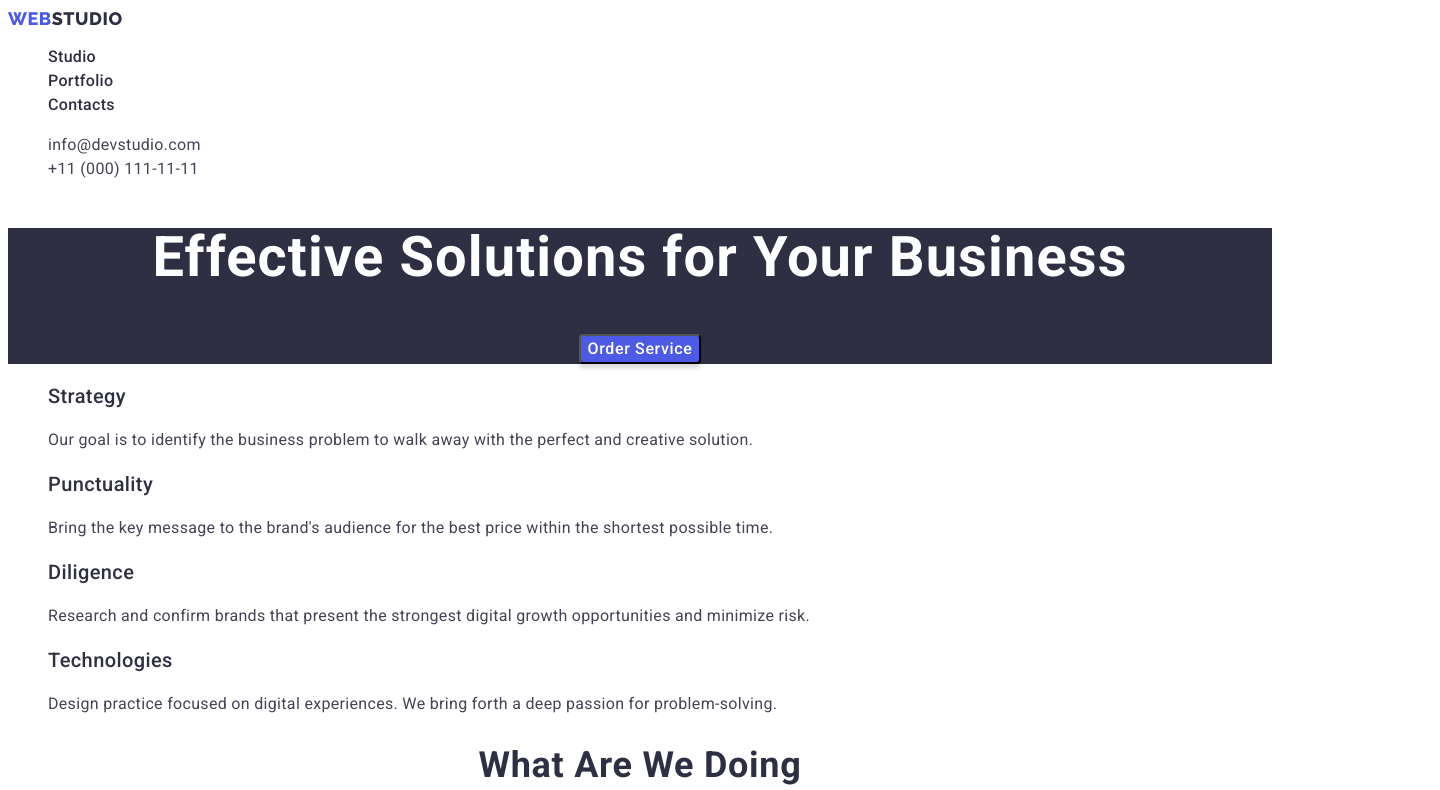
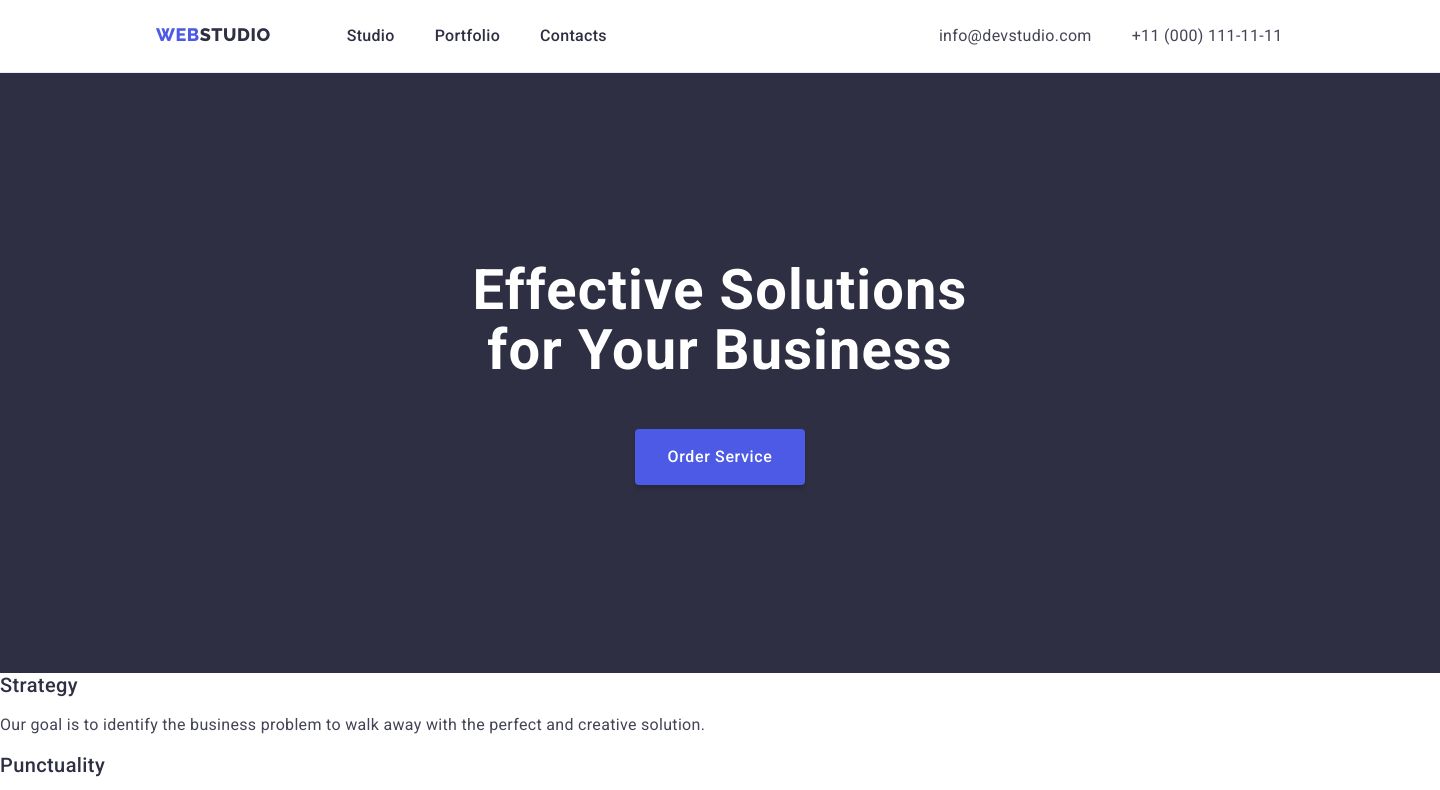
Before and after one commit to igrok1803444/goit-markup-hw-03, a plain HTML site: page index.html in a window 1280 px wide. Shown: the top 790 px of the page, 1440 px wide, since content can reach past the window. Drawn offline with nearby package versions, Linux system fonts and the light colour scheme.

Commit message:
verify header and hero section

```diff
--- a/css/styles.css
+++ b/css/styles.css
@@ -19,9 +19,14 @@ body {
   font-family: 'Roboto', sans-serif;
   background-color: var(--white);
   color: var(--slate);
+  width: 1440px;
+  margin-left: auto;
+  margin-right: auto;
 }
 .list {
   list-style: none;
+  margin: 0;
+  padding: 0;
 }
 .link {
   text-decoration: none;
@@ -31,11 +36,34 @@ body {
   font-family: inherit;
   cursor: pointer;
 }
+.container {
+  box-sizing: border-box;
+  min-width: 1158px;
+  margin: 0;
+}
+.section {
+  margin: 0;
+}
+h1,
+h2,
+h3,
+h4,
+h5,
+h6 {
+  margin: 0;
+}
 /* navigation */
 .header {
   background-color: var(--white);
+  padding: 24px 156px;
+  margin: 0;
+  border-bottom: 1px solid var(--cornflower);
+}
+.header-container {
+  display: flex;
 }
 .logo-link {
+  display: block;
   font-family: 'Raleway', sans-serif;
   text-transform: uppercase;
   font-weight: 800;
@@ -43,15 +71,23 @@ body {
   font-size: 18px;
   line-height: 1.17;
   letter-spacing: 0.03em;
+  margin-right: 76px;
 }
 .color-logo {
   color: var(--navy-blue);
 }
+.nav {
+  display: flex;
+}
 .nav-list {
+  display: flex;
+  gap: 40px;
+  margin-right: 332px;
 }
 .nav-list-item {
 }
 .nav-link {
+  padding: 24px 0px;
   color: var(--navy-blue);
   line-height: 1.5;
   font-weight: 500;
@@ -67,10 +103,13 @@ body {
   font-style: normal;
 }
 .adress-list {
+  display: flex;
+  gap: 40px;
 }
 .adress-list-item {
 }
 .address-link {
+  padding: 24px 0px;
   color: var(--slate);
   font-size: 16px;
   line-height: 1.5;
@@ -81,25 +120,35 @@ body {
   color: var(--ocean);
 }
 /* hero section */
+
 .hero-section {
   background-color: var(--navy-blue);
-  text-align: center;
+  padding: 188px 472px;
+}
+.hero-container {
 }
 .main-title {
+  width: 496px;
+  margin-bottom: 48px;
   font-weight: 700;
   color: var(--white);
   font-size: 56px;
-  line-height: 107%;
+  line-height: 1.07;
+  text-align: center;
   letter-spacing: 0.02em;
 }
 .order-btn {
   background-color: var(--iris);
+  display: block;
+  margin: auto;
+  padding: 16px 32px;
   box-shadow: 0px 4px 4px rgba(0, 0, 0, 0.15);
+  border: none;
   border-radius: 4px;
   color: var(--white);
   text-align: center;
   font-weight: 500;
-  line-height: 150%;
+  line-height: 1.5;
   letter-spacing: 0.04em;
   font-size: 16px;
 }
--- a/index.html
+++ b/index.html
@@ -5,6 +5,10 @@
     <meta http-equiv="X-UA-Compatible" content="IE=edge" />
     <meta name="viewport" content="width=device-width, initial-scale=1.0" />
     <title>Webstudio</title>
+    <link
+      href="https://cdn.jsdelivr.net/npm/modern-normalize@1.1.0/modern-normalize.min.css"
+      rel="stylesheet"
+    />
     <link rel="stylesheet" href="./css/styles.css" />
     <link rel="preconnect" href="https://fonts.googleapis.com" />
     <link rel="preconnect" href="https://fonts.gstatic.com" crossorigin />
@@ -16,7 +20,8 @@
   <body>
     <!-- Top Line -->
     <header class="header">
-      <nav>
+      <div class="container header-container">
+        <nav class="nav">
           <a href="./index.html" class="logo-link link"
             >Web<span class="color-logo">Studio</span></a
           >
@@ -46,15 +51,18 @@
             </li>
           </ul>
         </address>
+      </div>
     </header>
     <main>
       <!-- Effective Solutions for Your Business -->
-      <section class="hero-section">
+      <section class="hero-section section">
+        <div class="hero-container">
           <h1 class="main-title">Effective Solutions for Your Business</h1>
           <button type="button" class="order-btn btn">Order Service</button>
+        </div>
       </section>
       <!-- Our advantages -->
-      <section class="advantages-section">
+      <section class="advantages-section section">
         <h2 hidden class="main-advantage-title">Our advantages</h2>
         <ul class="advantages-list list">
           <li class="advantages-list-item">
@@ -88,7 +96,7 @@
         </ul>
       </section>
       <!-- What are we doing -->
-      <section class="occupation-section">
+      <section class="occupation-section section">
         <h2 class="occupation-title">What are we doing</h2>
         <ul class="occupation-list list">
           <li class="occupation-list-item">
@@ -121,7 +129,7 @@
         </ul>
       </section>
       <!-- Our Team -->
-      <section class="team-section">
+      <section class="team-section section">
         <h2 class="team-title">Our Team</h2>
         <ul class="team-list list">
           <li class="team-list-item">
```
Also changed, not shown: portfolio.html (+7 -1 lines). Lines whose indentation alone changed are shown as unchanged.
